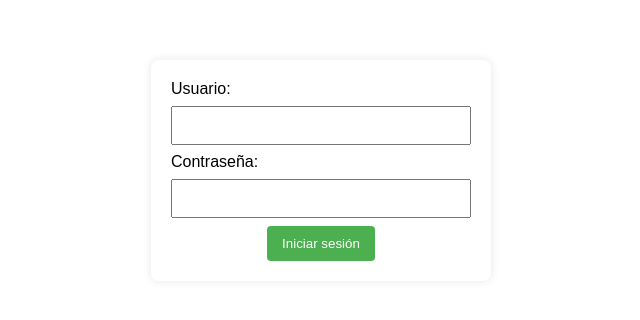
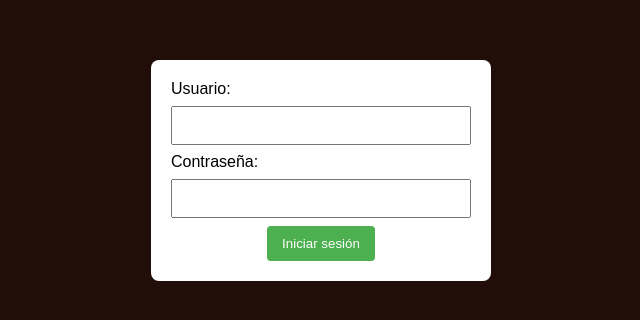
Before and after one commit to virulin/virulin.github.io, a plain HTML site: page login.html in a window 1280 px wide. Shown: the part 230-550 px from the top of the page, without its empty margins (319-959 px from the left). Drawn offline with Linux system fonts and the light colour scheme.

Commit message:
Update login.html

```diff
--- a/login.html
+++ b/login.html
@@ -13,7 +13,7 @@
             align-items: center;
             justify-content: center;
             height: 100vh;
-            background-color: 230F0A;
+            background-color: #230F0A;
         }
 
         form {
```
